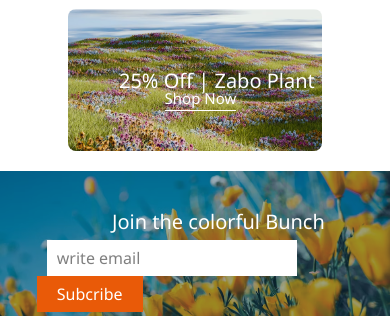
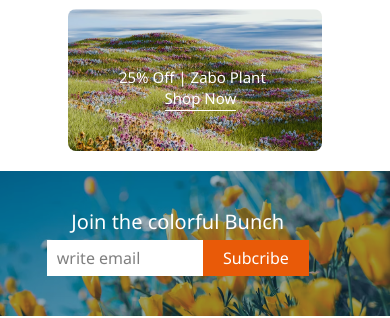
Before and after one commit to shamim501s/res-flowers-dev-portfolio3, a plain HTML site: page index.html in a window 390 px wide. Shown: the part 3425-3743 px from the top of the page. Drawn offline with nearby package versions, Linux system fonts and the light colour scheme.

Commit message:
some edit for responsive

```diff
--- a/styles/style.css
+++ b/styles/style.css
@@ -289,7 +289,7 @@ input {
     }
 
     .right-first-title {
-        font-size: 20px;
+        font-size: 15px;
     }
 
     .shop-now1 {
@@ -299,7 +299,9 @@ input {
     .email-area {
         top: 25%;
         left: 12%;
-        /* width: 76%; */
+    }
+    input {
+        width: 162px;
     }
 
     .footer-container {
```
